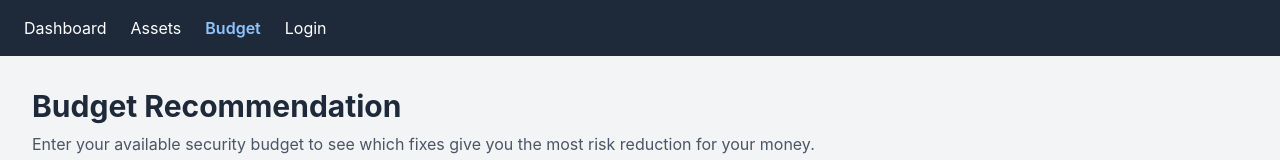
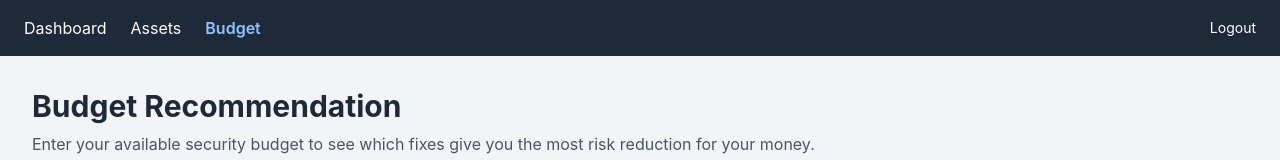
Before and after one commit to rainaathi622-cell/cyber-risk-ai-system, a React (Vite) app in the folder frontend/: page /budget in a window 1280 px wide. Shown: the top 160 px of the page. Built offline with nearby package versions, Linux system fonts and the light colour scheme; sample sign-in values are in the browser's storage.

Commit message:
Day 20: Protected routes with login requirement and logout functionality

```diff
--- a/frontend/src/App.tsx
+++ b/frontend/src/App.tsx
@@ -1,5 +1,6 @@
 import { BrowserRouter, Routes, Route } from 'react-router-dom'
 import Nav from './components/Nav'
+import ProtectedRoute from './components/ProtectedRoute'
 import Dashboard from './pages/Dashboard'
 import Login from './pages/Login'
 import Assets from './pages/Assets'
@@ -10,9 +11,9 @@ function App() {
     <BrowserRouter>
       <Nav />
       <Routes>
-        <Route path="/" element={<Dashboard />} />
-        <Route path="/assets" element={<Assets />} />
-        <Route path="/budget" element={<Budget />} />
+        <Route path="/" element={<ProtectedRoute><Dashboard /></ProtectedRoute>} />
+        <Route path="/assets" element={<ProtectedRoute><Assets /></ProtectedRoute>} />
+        <Route path="/budget" element={<ProtectedRoute><Budget /></ProtectedRoute>} />
         <Route path="/login" element={<Login />} />
       </Routes>
     </BrowserRouter>
--- /dev/null
+++ b/frontend/src/components/ProtectedRoute.tsx
@@ -0,0 +1,14 @@
+import { Navigate } from 'react-router-dom'
+import type { ReactNode } from 'react'
+
+function ProtectedRoute({ children }: { children: ReactNode }) {
+  const token = localStorage.getItem('access_token')
+
+  if (!token) {
+    return <Navigate to="/login" replace />
+  }
+
+  return <>{children}</>
+}
+
+export default ProtectedRoute
--- a/frontend/src/components/nav.tsx
+++ b/frontend/src/components/nav.tsx
@@ -1,19 +1,33 @@
-import { Link, useLocation } from 'react-router-dom'
+import { Link, useLocation, useNavigate } from 'react-router-dom'
 
 function Nav() {
   const location = useLocation()
+  const navigate = useNavigate()
+  const isLoggedIn = !!localStorage.getItem('access_token')
 
   const linkClass = (path: string) =>
     location.pathname === path
       ? 'text-blue-300 font-semibold'
       : 'hover:text-blue-300'
 
+  const handleLogout = () => {
+    localStorage.removeItem('access_token')
+    navigate('/login')
+  }
+
   return (
-    <nav className="bg-gray-800 text-white px-6 py-4 flex gap-6">
-      <Link to="/" className={linkClass('/')}>Dashboard</Link>
-      <Link to="/assets" className={linkClass('/assets')}>Assets</Link>
-      <Link to="/budget" className={linkClass('/budget')}>Budget</Link>
-      <Link to="/login" className={linkClass('/login')}>Login</Link>
+    <nav className="bg-gray-800 text-white px-6 py-4 flex gap-6 items-center justify-between">
+      <div className="flex gap-6">
+        <Link to="/" className={linkClass('/')}>Dashboard</Link>
+        <Link to="/assets" className={linkClass('/assets')}>Assets</Link>
+        <Link to="/budget" className={linkClass('/budget')}>Budget</Link>
+        {!isLoggedIn && <Link to="/login" className={linkClass('/login')}>Login</Link>}
+      </div>
+      {isLoggedIn && (
+        <button onClick={handleLogout} className="text-sm hover:text-red-300">
+          Logout
+        </button>
+      )}
     </nav>
   )
 }
```
